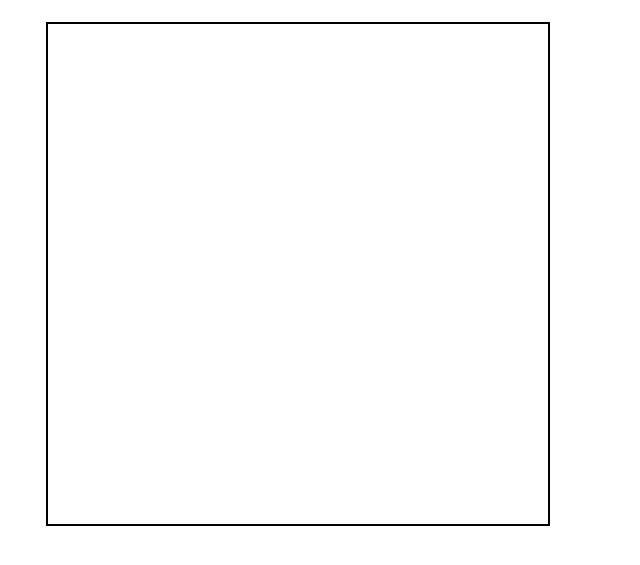
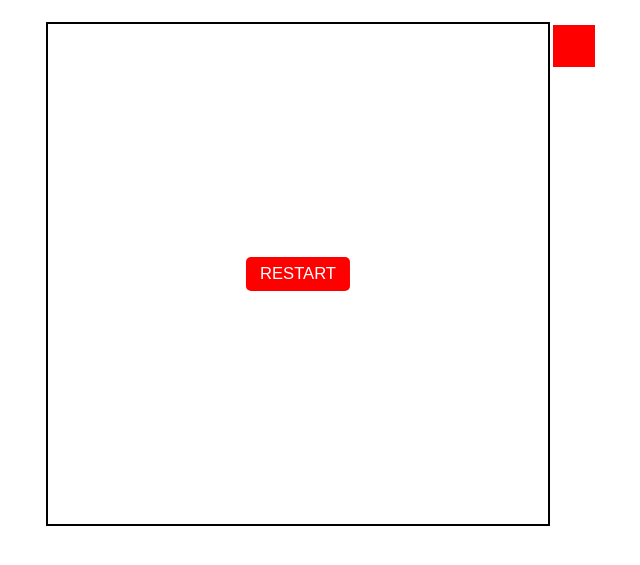
Before and after one commit to KingRavo18/SnakeGame, a plain HTML site: page public/index.html in a window 1280 px wide. Both pictures are taken after a click on the button "START". Shown: the part 73-638 px from the top of the page, without its empty margins (342-982 px from the left). Drawn offline with Linux system fonts and the light colour scheme.

```diff
--- a/public/index.html
+++ b/public/index.html
@@ -11,6 +11,7 @@
     <main>
         <div id="game_screen">
             <button id="start_btn">START</button>
+            <button id="restart_btn">RESTART</button>
         </div>
     </main>
     <script src="./script.js"></script>
--- a/public/script.js
+++ b/public/script.js
@@ -2,11 +2,47 @@ document.addEventListener("DOMContentLoaded", () => {
     document.getElementById("start_btn").onclick = () => startGame();
 });
 
-function startGame() {
+const player_avatar = document.createElement("div");
+const game_tick = 100;
+let interval = null;
+let positionX = 0;
+let positionY = 0;
+
+function startGame(){
     document.getElementById("start_btn").style.display = "none";
-    const game_screen_width = document.getElementById("game_screen").clientWidth;
-    const game_screen_height = document.getElementById("game_screen").clientHeight;
+    document.getElementById("restart_btn").style.display = "none";
+    const game_screen = document.getElementById("game_screen");
+    const game_screen_width = game_screen.clientWidth;
+    const game_screen_height = game_screen.clientHeight;
 
-    document.getElementById("game_screen").style.width = `${game_screen_width}px`;
-    document.getElementById("game_screen").style.height = `${game_screen_height}px`;
+    player_avatar.classList.add("player_avatar");
+    player_avatar.style.height = `${Math.ceil(game_screen_height / 12)}px`;
+    player_avatar.style.width = `${Math.ceil(game_screen_width / 12)}px`;
+    game_screen.appendChild(player_avatar);
+    player_avatar.style.marginLeft = `${positionX}px`;
+    player_avatar.style.marginTop = `${positionY}px`;
+
+    interval = setInterval(() => avatar_move(game_screen_width, game_screen_height), game_tick);
 }
+
+function avatar_move(game_screen_width, game_screen_height){
+    positionX += Math.ceil(game_screen_width / 12 / 2);
+    if(positionX >= game_screen_width){
+        gameOver();
+    }
+    player_avatar.style.marginLeft = `${positionX}px`;
+}
+
+function gameOver(){
+    clearInterval(interval);
+    const restartButton = document.getElementById("restart_btn");
+    restartButton.style.display = "block";
+    restartButton.onclick = restartGame;
+
+}
+
+function restartGame(){
+    positionX = 0;
+    positionY = 0;
+    startGame();
+}
--- a/public/style.css
+++ b/public/style.css
@@ -17,6 +17,10 @@ main{
         height: 500px;
         border: 2px solid black;
 
+        & #restart_btn{
+            display: none;
+        }
+
         & button {
             background-color: red;
             color: white;
@@ -35,5 +39,10 @@ main{
               background-color: rgb(253, 124, 124);
             }
         }
+
+        .player_avatar{
+            background-color: red;
+            border: 1px solid white;
+        }
     }
 }
```
